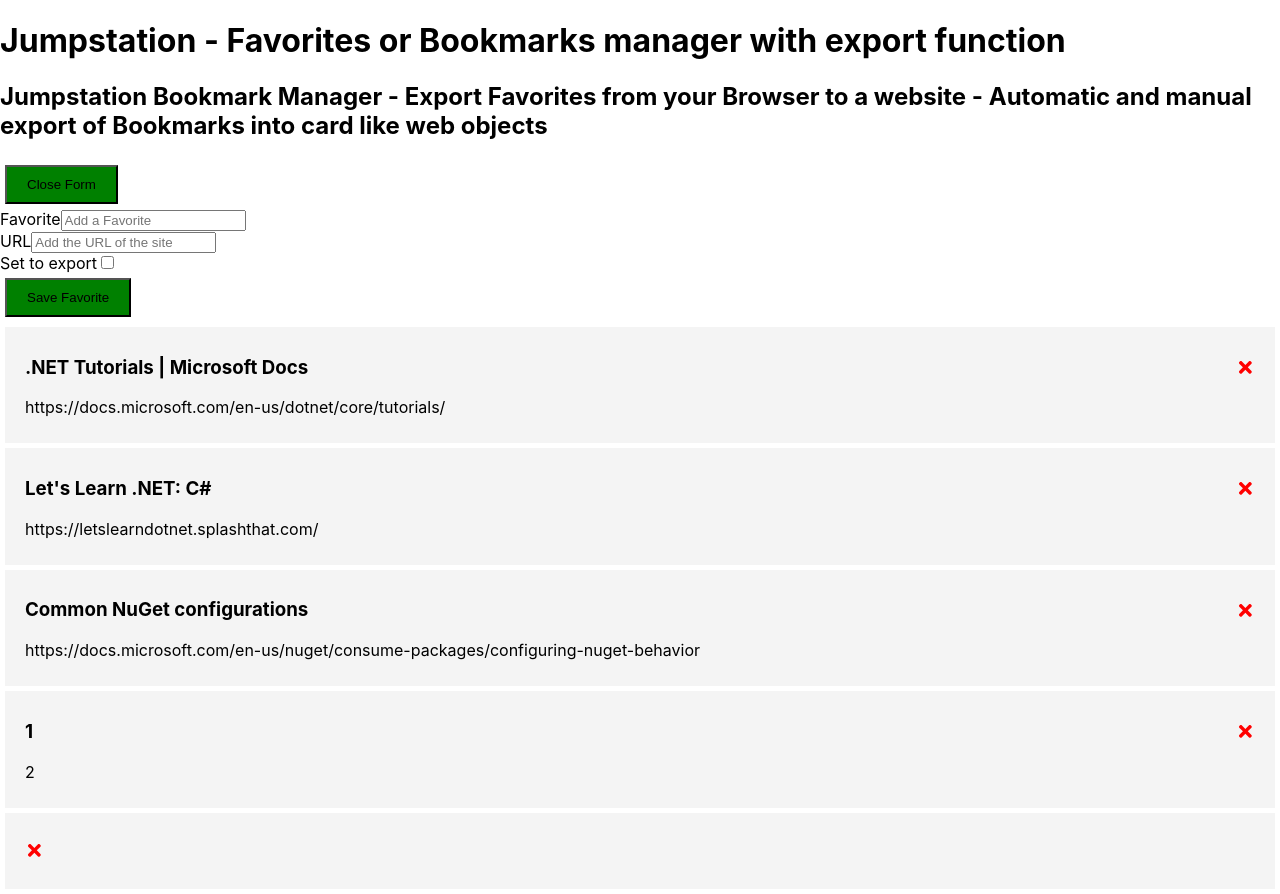
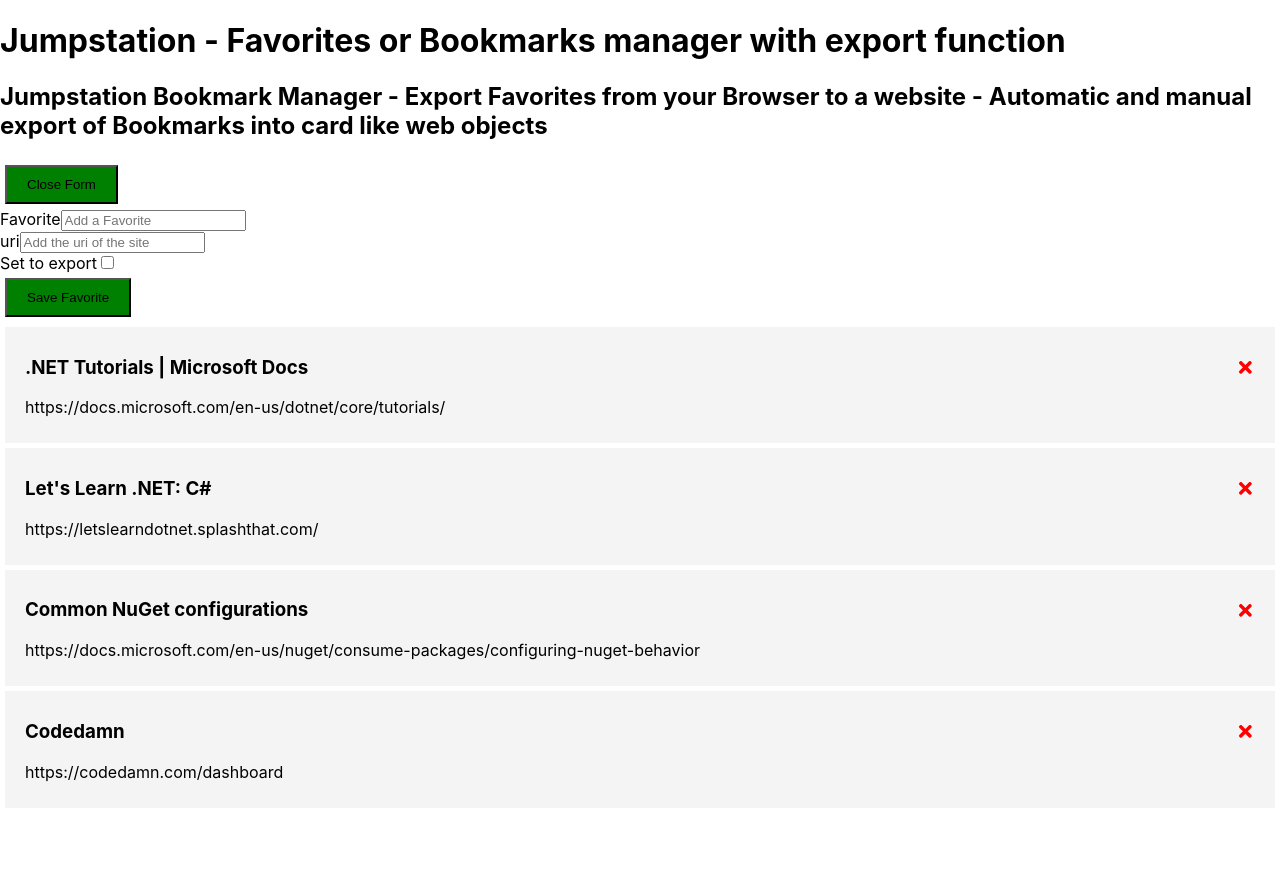
Before and after one commit to MarkusEicher/NFT-minter, a React (Create React App) app: page / in a window 1280 px wide. Both pictures are taken after a click on the button "Add Favorite". After the commit the page ends 813 px from the top, so only its background shows below. Built offline with nearby package versions, Linux system fonts and the light colour scheme; data requests are answered from the project's data file.

Commit message:
Bugfix AddFavs.js

```diff
--- a/db.json
+++ b/db.json
@@ -35,16 +35,10 @@
       "uri": "https://docs.microsoft.com/en-us/nuget/consume-packages/configuring-nuget-behavior"
     },
     {
-      "title": "1",
-      "uri": "2",
-      "toExport": true,
+      "title": "Codedamn",
+      "uri": "https://codedamn.com/dashboard",
+      "toExport": false,
       "id": 27
-    },
-    {
-      "favorites": "3",
-      "url": "4",
-      "toExport": false,
-      "id": 28
     }
   ]
 }
--- a/src/components/AddFavs.js
+++ b/src/components/AddFavs.js
@@ -2,22 +2,22 @@
 
 export const AddFavs = ({onAdd}) => {
 
-    const [favorites, setFavorites] = useState('')
-    const [url, setUrl] = useState('')
+    const [title, setTitle] = useState('')
+    const [uri, setUri] = useState('')
     const [toExport, settoExport] = useState(false)
 
     const onSubmit = (e) => {
         e.preventDefault()
 
-        if (!favorites || !url) {
+        if (!title || !uri) {
             alert('Please fill in all fields')
             return
         }
 
-        onAdd({favorites, url, toExport})
+        onAdd({title, uri, toExport})
 
-        setFavorites('')
-        setUrl('')
+        setTitle('')
+        setUri('')
         settoExport(false)
 
     }
@@ -26,11 +26,11 @@
     <form className="add-form" onSubmit={onSubmit}>
         <div className="form-control">
             <label htmlFor="title">Favorite</label>
-            <input type="text" placeholder="Add a Favorite" value = {favorites} onChange={(e) => setFavorites (e.target.value)}/>
+            <input type="text" placeholder="Add a Favorite" value = {title} onChange={(e) => setTitle (e.target.value)}/>
         </div>
         <div className="form-control">
-            <label htmlFor="title">URL</label>
-            <input type="text" placeholder="Add the URL of the site" value = {url} onChange={(e) => setUrl (e.target.value)}/>
+            <label htmlFor="title">uri</label>
+            <input type="text" placeholder="Add the uri of the site" value = {uri} onChange={(e) => setUri (e.target.value)}/>
         </div>
         <div className="form-control">
             <label htmlFor="title">Set to export</label>
```
